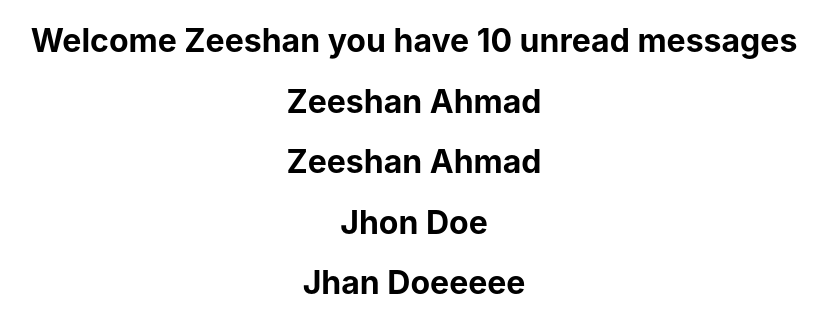
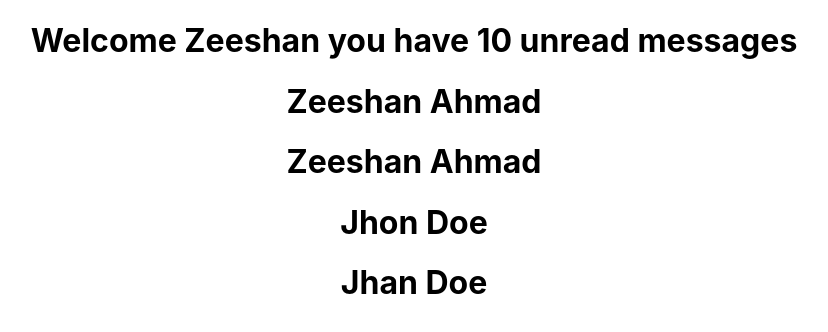
Before and after one commit to Zeeshnhmd/React-typescript, a React (Create React App) app: page / in a window 1280 px wide. Shown: the top 332 px of the page, without its empty margins (226-1054 px from the left). Built offline with nearby package versions, Linux system fonts and the light colour scheme.

Commit message:
changes reset

```diff
--- a/src/components/Greet.tsx
+++ b/src/components/Greet.tsx
@@ -27,7 +27,7 @@ export const Greet = ({ title, messageCount, isLoggedIn }: GreetProps) => {
 	const personList = [
 		{ id: 1, first: "Zeeshan", last: "Ahmad" },
 		{ id: 2, first: "Jhon", last: "Doe" },
-		{ id: 3, first: "Jhan", last: "Doeeeee" },
+		{ id: 3, first: "Jhan", last: "Doe" },
 	];
 
 	return (
```
